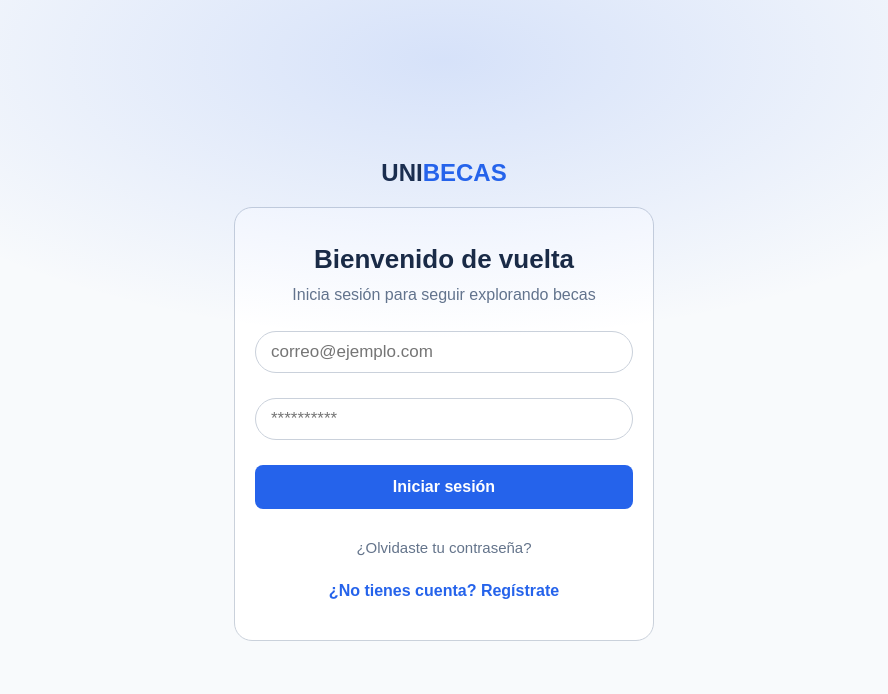
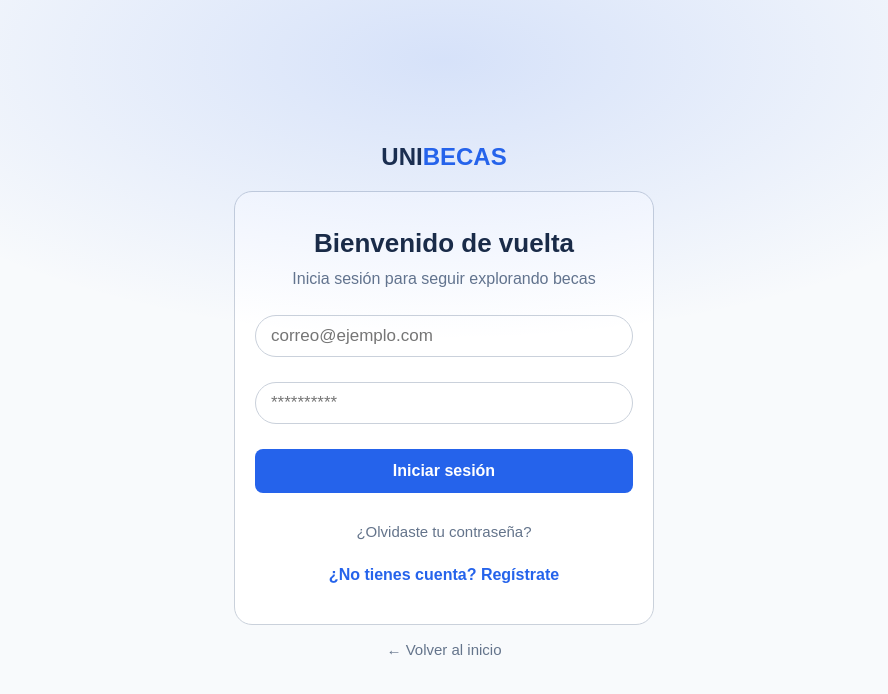
Before and after one commit to AlexanderCassiani/unibecas, a React (Vite) app in the folder frontend/: page /login in a window 1280 px wide. Shown: the top 694 px of the page, without its empty margins (196-1084 px from the left). Built offline with nearby package versions, Linux system fonts and the light colour scheme.

Commit message:
feat: agrega boton de ir hacia atras en el componente loginPage

```diff
--- a/frontend/src/features/auth/components/loginForm/LoginForm.jsx
+++ b/frontend/src/features/auth/components/loginForm/LoginForm.jsx
@@ -25,6 +25,7 @@ const LoginForm = () => {
   };
 
   return (
+    <>
     <div className="contenedor-login-form">
       <h3>Bienvenido de vuelta</h3>
       <p>Inicia sesión para seguir explorando becas</p>
@@ -67,7 +68,11 @@ const LoginForm = () => {
           ¿No tienes cuenta? Regístrate
         </Link>
       </div>
+
     </div>
+
+    <Link className="volver-al-inicio" to="/">← Volver al inicio</Link>
+    </>
   );
 };
 
--- a/frontend/src/features/auth/styles/loginPage.css
+++ b/frontend/src/features/auth/styles/loginPage.css
@@ -28,3 +28,14 @@
 .login-page h2 span {
     color: var(--primary-color);
 }
+
+.volver-al-inicio {
+    font-size: 15px;
+    color: var(--text-secondary);
+    text-decoration: none;
+    margin-top: 16px;
+}
+
+.volver-al-inicio:hover {
+    color: var(--primary-color);
+}
```
